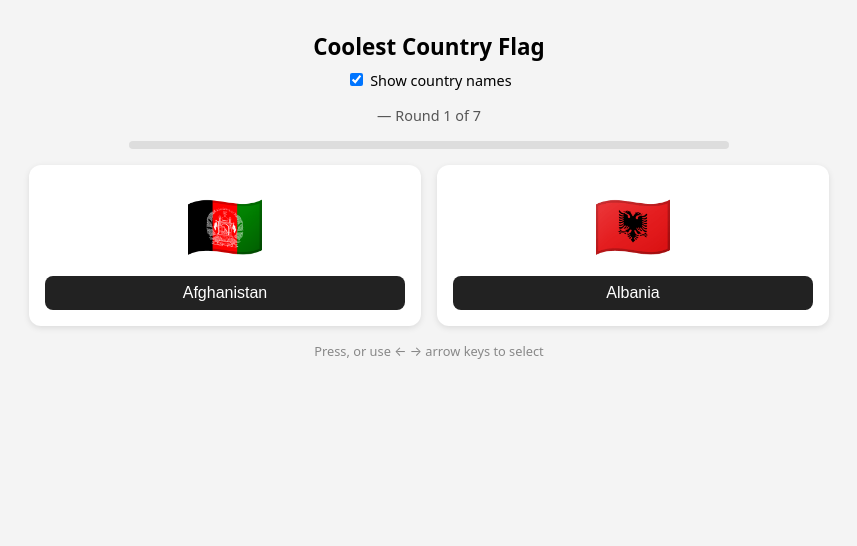
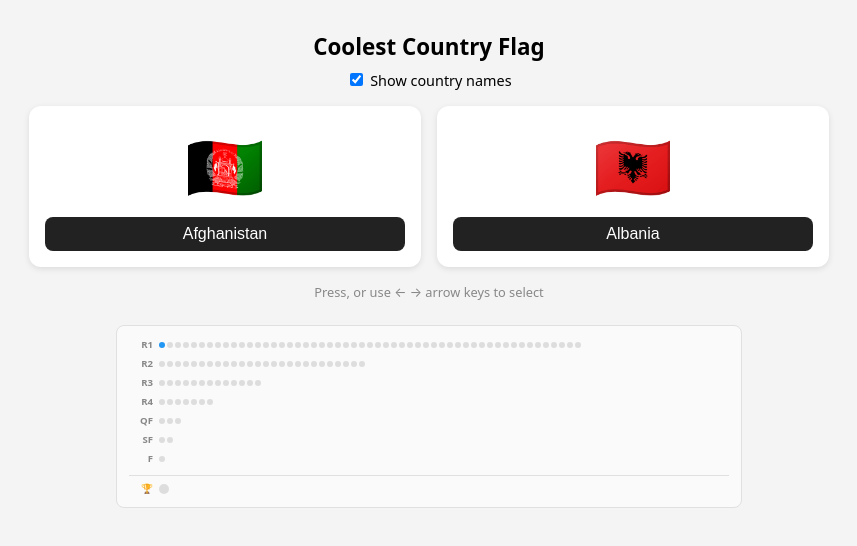
Before and after one commit to fun-with-country-flags/fun-with-country-flags.github.io, a plain HTML site: page index.html in a window 1280 px wide. Shown: the whole page, without its empty margins (211-1068 px from the left). Drawn offline with Linux system fonts and the light colour scheme.

Commit message:
Replace progress bar with tournament viz

```diff
--- a/index.html
+++ b/index.html
@@ -19,11 +19,10 @@
   </label>
 </div>
 
-<div class="round" id="roundInfo"></div>
-<div class="progress-container">
-  <div class="progress-bar" id="progressBar"></div>
+<div id="app"></div>
+<div class="bracket-container" id="bracketContainer">
+  <div class="bracket" id="bracket"></div>
 </div>
-<div id="app"></div>
 <script src="./main.js" defer></script>
 
 </body>
--- a/main.js
+++ b/main.js
@@ -95,8 +95,82 @@ const totalRounds = Math.ceil(Math.log2(flags.length));
 const totalMatchesInTournament = flags.length - 1;
 let completedMatches = 0;
 
+// Calculate matches per round based on actual tournament structure
+function getMatchesPerRound() {
+  const rounds = [];
+  let remaining = flags.length;
+  while (remaining > 1) {
+    const matches = Math.floor(remaining / 2);
+    rounds.push(matches);
+    remaining = Math.ceil(remaining / 2);
+  }
+  return rounds;
+}
+
+const matchesPerRound = getMatchesPerRound();
+const totalRoundsCount = matchesPerRound.length;
+
 // Start preloading on Windows
 preloadFlags();
+
+function renderBracket() {
+  const container = document.getElementById('bracket');
+  if (!container) return;
+
+  let html = '';
+  const roundLabels = ['R1', 'R2', 'R3', 'R4', 'QF', 'SF', 'F'];
+
+  // Calculate which round we're in and how many completed in current round
+  let matchesSoFar = 0;
+  let currentRoundIndex = 0;
+  let completedInCurrentRound = completedMatches;
+
+  for (let r = 0; r < matchesPerRound.length; r++) {
+    if (completedMatches >= matchesSoFar + matchesPerRound[r]) {
+      matchesSoFar += matchesPerRound[r];
+      currentRoundIndex = r + 1;
+      completedInCurrentRound = completedMatches - matchesSoFar;
+    } else {
+      completedInCurrentRound = completedMatches - matchesSoFar;
+      currentRoundIndex = r;
+      break;
+    }
+  }
+
+  matchesSoFar = 0;
+  for (let r = 0; r < matchesPerRound.length; r++) {
+    const matchCount = matchesPerRound[r];
+    const label = roundLabels[r] || `R${r + 1}`;
+
+    html += `<div class="bracket-round">`;
+    html += `<div class="bracket-round-header">${label}</div>`;
+    html += `<div class="bracket-matches">`;
+
+    for (let m = 0; m < matchCount; m++) {
+      const globalMatchIndex = matchesSoFar + m;
+      const isCompleted = globalMatchIndex < completedMatches;
+      const isCurrent = globalMatchIndex === completedMatches && currentRound.length > 1;
+
+      let dotClass = 'bracket-dot';
+      if (isCompleted) dotClass += ' completed';
+      else if (isCurrent) dotClass += ' current';
+
+      html += `<div class="${dotClass}"></div>`;
+    }
+
+    html += `</div></div>`;
+    matchesSoFar += matchCount;
+  }
+
+  // Add winner indicator
+  const isComplete = currentRound.length === 1;
+  html += `<div class="bracket-winner">`;
+  html += `<div class="bracket-winner-label">🏆</div>`;
+  html += `<div class="bracket-winner-dot${isComplete ? ' champion' : ''}"></div>`;
+  html += `</div>`;
+
+  container.innerHTML = html;
+}
 
 function roundLabel(size) {
   return size === 128 ? "First round" :
@@ -109,8 +183,7 @@ function roundLabel(size) {
 }
 
 function updateProgressBar() {
-  const percentage = (completedMatches / totalMatchesInTournament) * 100;
-  document.getElementById("progressBar").style.width = percentage + "%";
+  // Progress bar removed - using bracket visualization instead
 }
 
 function renderMatch() {
@@ -118,8 +191,10 @@ function renderMatch() {
   const showNames = document.getElementById("toggleNames").checked;
   const controls = document.querySelector(".controls");
 
+  // Render bracket
+  renderBracket();
+
   if (currentRound.length === 1) {
-    document.getElementById("roundInfo").textContent = "Tournament Complete";
     controls.style.display = "none";
     const ranking = [currentRound[0], ...eliminated.reverse()];
     const top5 = ranking.slice(0, 5);
@@ -147,11 +222,6 @@ function renderMatch() {
     renderMatch();
     return;
   }
-
-  document.getElementById("roundInfo").textContent =
-    `${roundLabel(currentRound.length)} — Round ${roundNumber} of ${totalRounds}`;
-
-  updateProgressBar();
 
   const a = currentRound[matchIndex];
   const b = currentRound[matchIndex + 1];
--- a/style.css
+++ b/style.css
@@ -109,19 +109,96 @@ button:active {
 }
 
 .progress-container {
-  width: 100%;
-  max-width: 600px;
-  margin: 0 auto 1rem;
-  background: #ddd;
-  height: 8px;
-  border-radius: 4px;
-  overflow: hidden;
+  display: none;
 }
 
 .progress-bar {
-  height: 100%;
-  background: linear-gradient(90deg, #4CAF50, #45a049);
-  width: 0%;
-  transition: width 0.3s ease;
-  border-radius: 4px;
+  display: none;
 }
+
+/* Tournament Bracket */
+.bracket-container {
+  width: 100%;
+  max-width: 600px;
+  margin: 1.5rem auto 0;
+  padding: 0.75rem;
+  background: #fafafa;
+  border-radius: 8px;
+  border: 1px solid #e0e0e0;
+}
+
+.bracket {
+  display: flex;
+  flex-direction: column;
+  gap: 6px;
+}
+
+.bracket-round {
+  display: flex;
+  align-items: center;
+  gap: 6px;
+}
+
+.bracket-round-header {
+  font-size: 0.6rem;
+  color: #888;
+  font-weight: 600;
+  width: 24px;
+  flex-shrink: 0;
+  text-align: right;
+}
+
+.bracket-matches {
+  display: flex;
+  flex-wrap: wrap;
+  gap: 2px;
+}
+
+.bracket-dot {
+  width: 6px;
+  height: 6px;
+  border-radius: 50%;
+  background: #ddd;
+}
+
+.bracket-dot.completed {
+  background: #4CAF50;
+}
+
+.bracket-dot.current {
+  background: #2196F3;
+  animation: pulse-dot 1s ease-in-out infinite;
+}
+
+@keyframes pulse-dot {
+  0%, 100% { transform: scale(1); opacity: 1; }
+  50% { transform: scale(1.5); opacity: 0.8; }
+}
+
+.bracket-winner {
+  display: flex;
+  align-items: center;
+  gap: 6px;
+  margin-top: 4px;
+  padding-top: 6px;
+  border-top: 1px solid #e0e0e0;
+}
+
+.bracket-winner-label {
+  font-size: 0.6rem;
+  color: #888;
+  font-weight: 600;
+  width: 24px;
+  text-align: right;
+}
+
+.bracket-winner-dot {
+  width: 10px;
+  height: 10px;
+  border-radius: 50%;
+  background: #ddd;
+}
+
+.bracket-winner-dot.champion {
+  background: #ff9800;
+}
```
